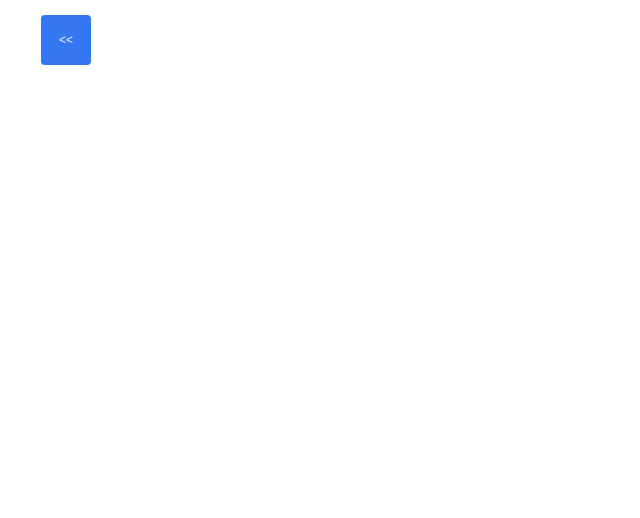
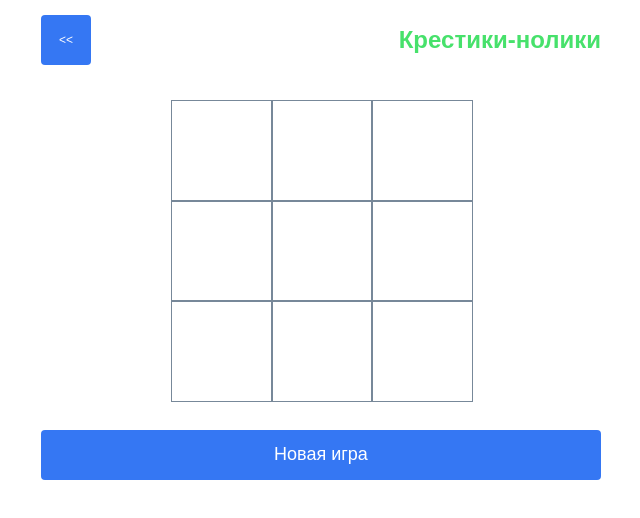
Before and after one commit to Alisbur/kidsGames, a React (Vite) app: page /xo in a window 1280 px wide. Before the commit this address had no page. Shown: the top 518 px of the page, without its empty margins (319-959 px from the left). Built offline with nearby package versions, Linux system fonts and the light colour scheme.

Commit message:
feat: adds XO game

```diff
--- a/src/App.tsx
+++ b/src/App.tsx
@@ -3,6 +3,7 @@ import { Routes, Route } from 'react-router-dom'
 import { MenuPage } from './pages/Menu-page/Menu-page'
 import { WordsPage } from './pages/Words-page/Words-page'
 import { Header } from './components/Header/Header'
+import { XOPage } from './pages/XO-page/XO-page'
 
 function App() {
   return (
@@ -11,6 +12,7 @@ function App() {
     <Routes>
       <Route path='/' element={<MenuPage/>}/>
       <Route path='/words' element={<WordsPage />}/>
+      <Route path='/xo' element={<XOPage />}/>
     </Routes>
   </div>
   )
--- /dev/null
+++ b/src/components/XOField/XOField.module.scss
@@ -0,0 +1,27 @@
+.field {
+  width: 300px;
+  height: 300px;
+  display: grid;
+  grid-template-columns: 1fr 1fr 1fr;
+  grid-template-rows: 1fr 1fr 1fr;
+  justify-content: center;
+
+  &_item {
+    margin: 0;
+    width: 100%;
+    height: 100%;
+    display: flex;
+    align-items: center;
+    justify-content: center;
+    border: 1px solid lightslategray;
+
+    &__win {
+      background-color: pink;
+    }
+  }
+
+  &_figure {
+    width: 60px;
+    height: 60px;
+  }
+}
--- /dev/null
+++ b/src/components/XOField/XOField.tsx
@@ -0,0 +1,33 @@
+import React from "react";
+import styles from "./XOField.module.scss";
+import xFigure from "../../assets/icons/x-figure.svg";
+import oFigure from "../../assets/icons/o-figure.svg";
+import classNames from "classnames";
+
+const cn = classNames.bind(styles);
+
+type XOFieldProps = {
+  fieldArr: number[];
+  onMove: (idx: number) => void;
+  win?: number[] | null;
+};
+
+export function XOField({ fieldArr, onMove, win }: XOFieldProps) {
+  return (
+    <div className={styles.field}>
+      {fieldArr.map((el, i) => (
+        <div
+          key={i}
+          className={cn(
+            styles.field_item,
+            win && win.includes(i) && styles.field_item__win
+          )}
+          onClick={() => onMove(i)}
+        >
+          {el < 0 && <img src={oFigure} className={styles.field_figure} />}
+          {el > 0 && <img src={xFigure} className={styles.field_figure} />}
+        </div>
+      ))}
+    </div>
+  );
+}
--- /dev/null
+++ b/src/pages/XO-page/XO-page.module.scss
@@ -0,0 +1,23 @@
+@use "@styles/colors.scss" as c;
+@use "@styles/mixins.scss" as m;
+@use "@styles/variables.scss" as v;
+
+
+.container {
+  width: 100%;
+  height: 100%;
+  display: flex;
+  flex-direction: column;
+  justify-content: center;
+  align-items: center;
+  row-gap: 30px;
+}
+
+.turnData {
+  @include m.setFont(24px, c.$textGreen, 600, 120%, v.$font-raleway);
+  display: flex;
+  width: 100%;
+  align-items: center;
+  justify-content: center;
+  gap: 20px;
+}
--- /dev/null
+++ b/src/pages/XO-page/XO-page.tsx
@@ -0,0 +1,110 @@
+import React, { useEffect, useState } from "react";
+import styles from "./XO-page.module.scss";
+import { XOField } from "../../components/XOField/XOField";
+import xFigure from "../../assets/icons/x-figure.svg";
+import oFigure from "../../assets/icons/o-figure.svg";
+import { MenuButton } from "../../shared/ui/menu-button/menu-button";
+
+export function XOPage() {
+  const [fieldArr, setFieldArr] = useState<number[]>([
+    0, 0, 0, 0, 0, 0, 0, 0, 0,
+  ]);
+  const [isGameStarted, setIsGameStarted] = useState(false);
+  const [turn, setTurn] = useState<"O" | "X">("X");
+  const lines = [
+    [0, 1, 2],
+    [3, 4, 5],
+    [6, 7, 8],
+    [0, 3, 6],
+    [1, 4, 7],
+    [2, 5, 8],
+    [0, 4, 8],
+    [6, 4, 2],
+  ];
+  const [linesState, setLinesState] = useState<number[]>([
+    0, 0, 0, 0, 0, 0, 0, 0,
+  ]);
+  const [winner, setWinner] = useState<"X" | "O" | "=" | null>(null);
+  const [winLine, setWinLine] = useState<number[]|null>(null);
+
+  useEffect(() => {
+    const newLinesState = lines.map((l) =>
+      l.reduce((acc, el) => acc + fieldArr[el], 0)
+    );
+    setLinesState(newLinesState);
+  }, [fieldArr]);
+
+  useEffect(() => {
+    if (linesState.includes(3)) {
+      setWinner("X");
+      setWinLine(lines[linesState.indexOf(3)]);
+      setIsGameStarted(false);
+      return;
+    }
+    if (linesState.includes(-3)) {
+      setWinner("O");
+      setWinLine(lines[linesState.indexOf(-3)]);
+      setIsGameStarted(false);
+      return;
+    }
+    if (!fieldArr.includes(0)) {
+      setWinner("=");
+      setIsGameStarted(false);
+      return;
+    }
+  }, [linesState, fieldArr]);
+
+  const initNewGame = () => {
+    setLinesState([0, 0, 0, 0, 0, 0, 0, 0]);
+    setFieldArr([0, 0, 0, 0, 0, 0, 0, 0, 0]);
+    setIsGameStarted(true);
+    setWinner(null);
+    setWinLine(null);
+    setTurn("X");
+  };
+
+  const handleMove = (idx: number) => {
+    if (isGameStarted && !fieldArr[idx]) {
+      setFieldArr(
+        fieldArr.map((f, i) => {
+          if (i === idx) {
+            return turn === "X" ? 1 : -1;
+          } else {
+            return f;
+          }
+        })
+      );
+      setTurn(turn === "X" ? "O" : "X");
+    }
+  };
+
+  return (
+    <div className={styles.container}>
+      <XOField fieldArr={fieldArr} onMove={handleMove} win={winLine}/>
+      {isGameStarted && (
+        <div className={styles.turnData}>
+          {"Ход:  "}
+          <img src={turn === "X" ? xFigure : oFigure} />
+        </div>
+      )}
+      {winner && (
+        <div className={styles.turnData}>
+          {winner === "=" ? (
+            <span>Ничья!</span>
+          ) : (
+            <>
+              <span>Победил:</span>
+              <img src={winner === "X" ? xFigure : oFigure} />
+            </>
+          )}
+        </div>
+      )}
+      <MenuButton
+        onClick={() => {
+          initNewGame();
+        }}
+        text={`${isGameStarted ? "Начать сначала" : "Новая игра"}`}
+      />
+    </div>
+  );
+}
--- a/src/shared/constants/menu-items.ts
+++ b/src/shared/constants/menu-items.ts
@@ -11,12 +11,7 @@ export const MENU_ITEMS = [
   },
   {
     id: 2,
-    name: "Слоги",
-    alias: "/words",
-  },
-  {
-    id: 3,
-    name: "Слоги",
-    alias: "/words",
+    name: "Крестики-нолики",
+    alias: "/xo",
   },
 ]
--- a/src/shared/ui/menu-button/menu-button.tsx
+++ b/src/shared/ui/menu-button/menu-button.tsx
@@ -3,7 +3,7 @@ import styles from "./menu-button.module.scss";
 
 type MenuButtonProps = {
   onClick: () => void;
-  text: string;
+  text?: string;
   disabled?: boolean;
 } & HTMLAttributes<HTMLButtonElement>;
 
```
Also changed, not shown: src/assets/icons/o-figure.svg (added), src/assets/icons/x-figure.svg (added).
